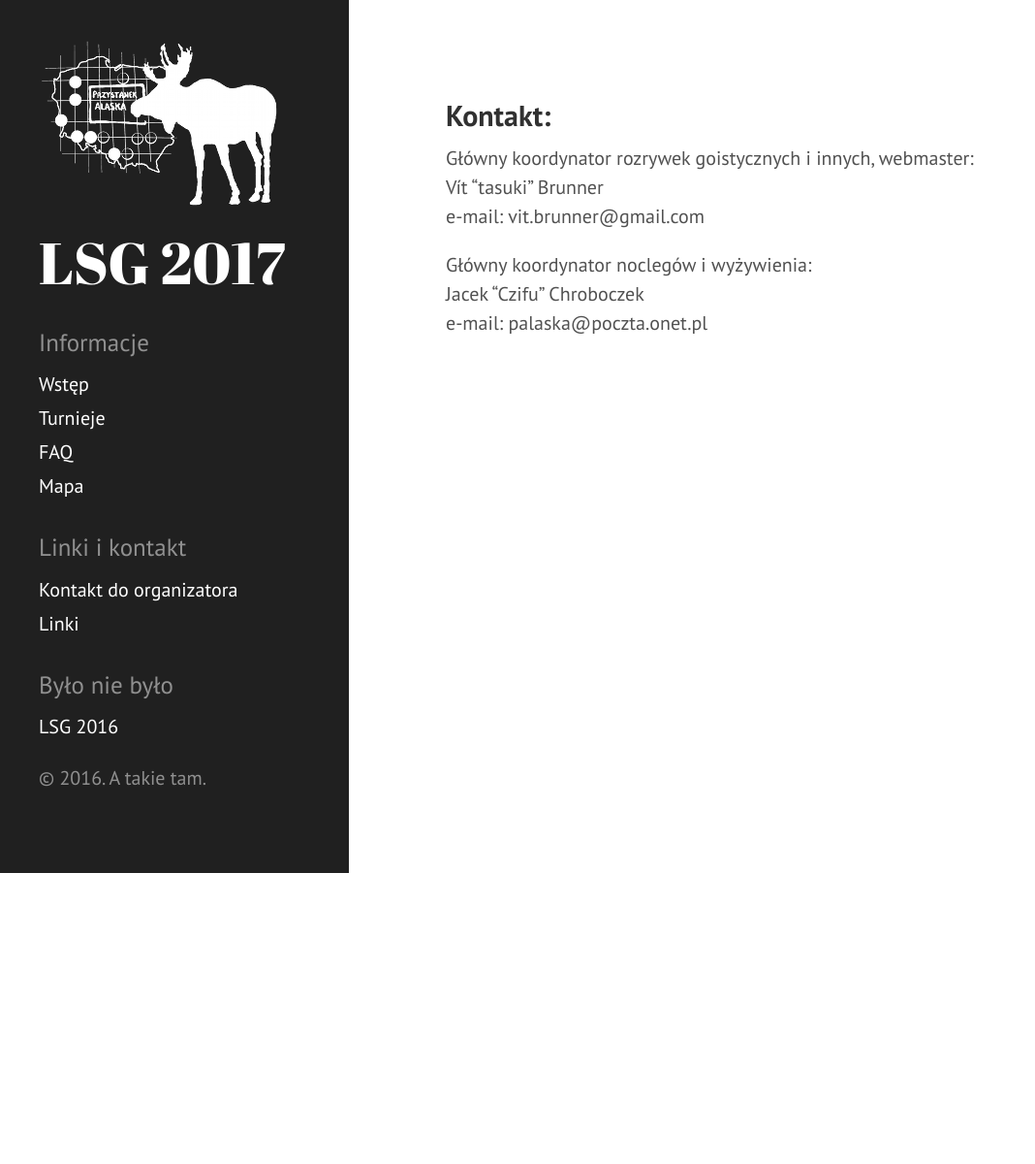
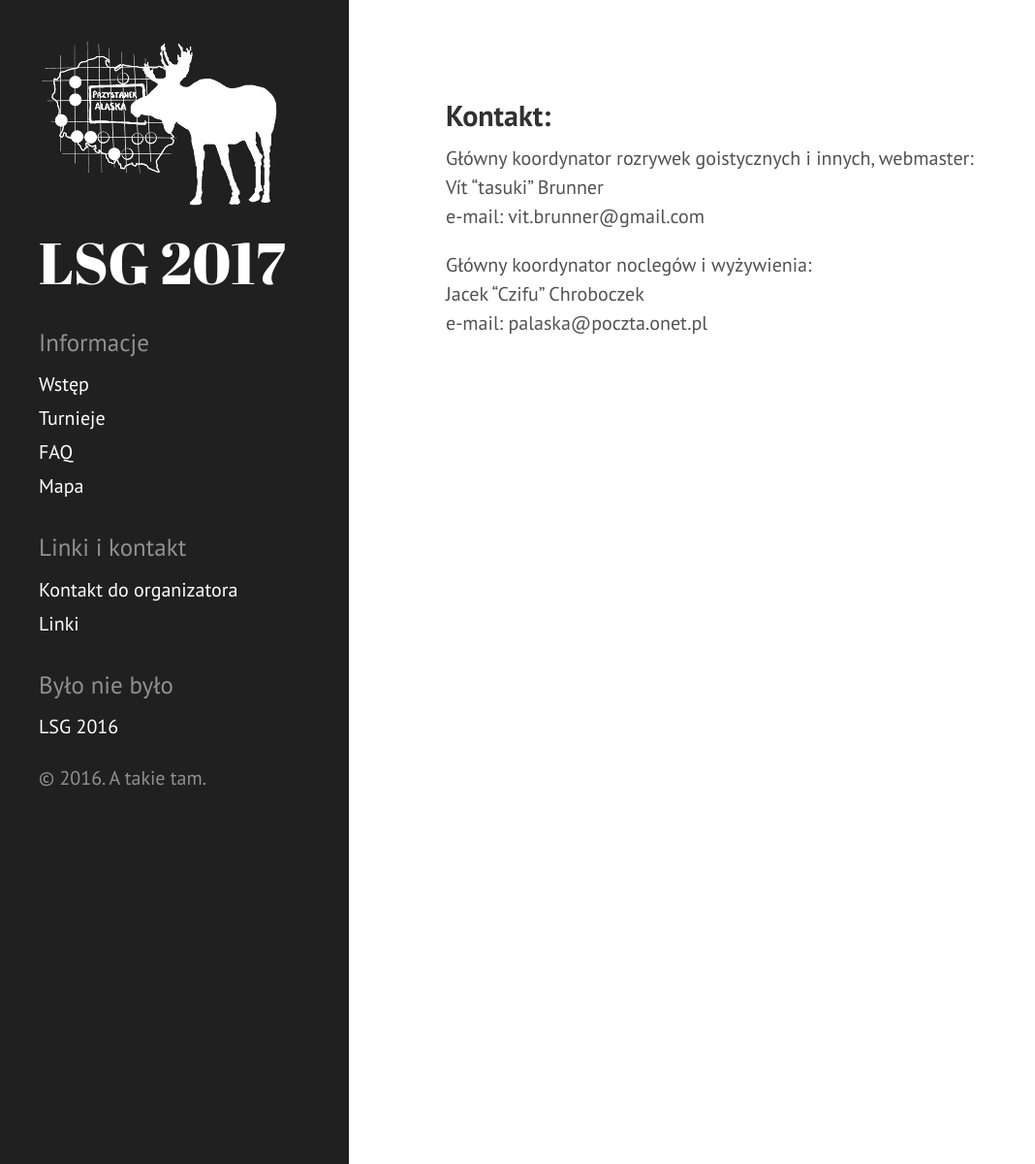
Before and after one commit to tasuki/lsg, a Jekyll site: the page built from kontakt.md, in a window 1280 px wide. Shown: the whole page at 97% size, without its empty margins (0-1068 px from the left). Built offline with Jekyll 4.4.1, drawn with Linux system fonts in a browser that asks for light colours; before the commit the page ends 900 px from its top, so only the background shows below that.

Commit message:
Sidebar minheight

```diff
--- a/_includes/head.html
+++ b/_includes/head.html
@@ -19,6 +19,13 @@
   <link rel="stylesheet" href="{{ site.baseurl }}public/css/syntax.css">
   <link rel="stylesheet" href="{{ site.baseurl }}public/css/hyde.css">
   <link rel="stylesheet" href="//fonts.googleapis.com/css?family=PT+Sans:400,400italic,700|Abril+Fatface">
+  <style>
+    @media (min-width: 48em) {
+      .sidebar {
+        min-height: 1200px;
+      }
+    }
+  </style>
 
   <!-- Icons -->
   <link rel="apple-touch-icon-precomposed" sizes="144x144" href="{{ site.baseurl }}public/apple-touch-icon-144-precomposed.png">
```
